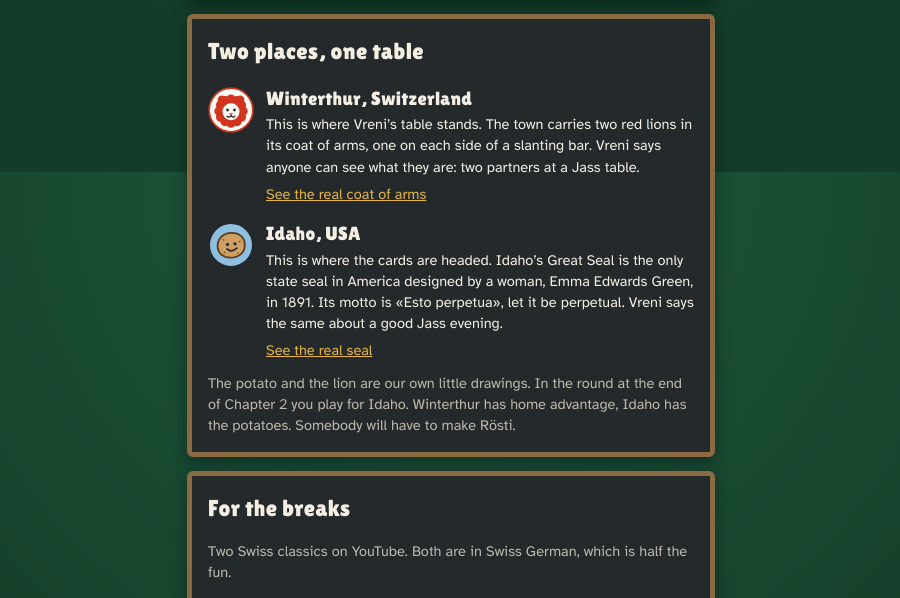
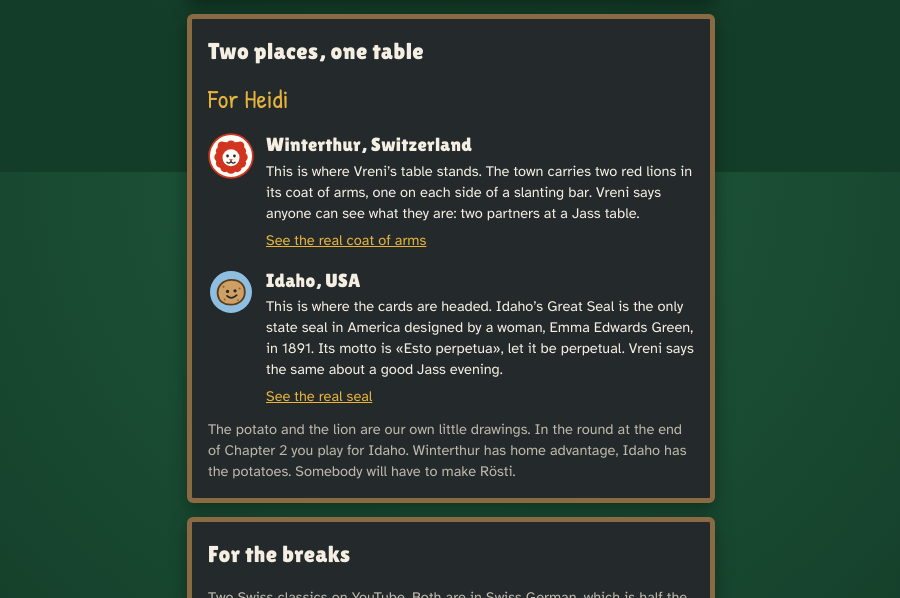
Before and after one commit to christaegger-dot/jass-with-vreni, a plain HTML site: page public/index.html in a window 1280 px wide. Shown: the part 3028-3626 px from the top of the page, without its empty margins (189-1089 px from the left). Drawn offline with Linux system fonts and the light colour scheme.

Commit message:
Start page: dedicate the card about the two places to Heidi
Co-Authored-By: Claude Fable 5.2 <noreply@anthropic.com>
Claude-Session: https://claude.ai/code/session_011SWztjVqwqvoSNxaWi2We7

```diff
--- a/public/index.html
+++ b/public/index.html
@@ -132,6 +132,7 @@ button:focus-visible,a:focus-visible{outline:3px solid var(--gold);outline-offse
 .rscore i{display:block;font-style:normal;font-family:var(--font-body);font-size:11px;letter-spacing:.4px;color:var(--chalk-dim)}
 .badge{width:24px;height:24px;flex:0 0 auto}
 .rn .badge{width:13px;height:13px}
+.dedication{margin:-4px 0 2px;color:var(--gold);font-size:26px;line-height:1.1}
 .places{display:flex;flex-direction:column;gap:14px}
 .place{display:flex;gap:12px;align-items:flex-start}
 .place .badge{width:46px;height:46px;margin-top:2px}
@@ -1246,7 +1247,7 @@ function scoreHTML(score){
     +'<span class="side r" aria-label="Their team, Winterthur: '+score[1]+' points"><span>Winterthur <b>'+score[1]+'</b><i>their team</i></span>'+badgeSVG(1)+'</span></div>';
 }
 function placesHTML(){
-  return '<div class="slate breaks"><h2>Two places, one table</h2><div class="places">'
+  return '<div class="slate breaks"><h2>Two places, one table</h2><p class="chalk dedication">For Heidi</p><div class="places">'
     +'<div class="place">'+badgeSVG(1)+'<div><b>Winterthur, Switzerland</b><p class="small">This is where Vreni’s table stands. The town carries two red lions in its coat of arms, one on each side of a slanting bar. Vreni says anyone can see what they are: two partners at a Jass table.</p><a href="https://heraldry-wiki.com/wiki/Winterthur">See the real coat of arms</a></div></div>'
     +'<div class="place">'+badgeSVG(0)+'<div><b>Idaho, USA</b><p class="small">This is where the cards are headed. Idaho’s Great Seal is the only state seal in America designed by a woman, Emma Edwards Green, in 1891. Its motto is «Esto perpetua», let it be perpetual. Vreni says the same about a good Jass evening.</p><a href="https://sos.idaho.gov/StateSeal/">See the real seal</a></div></div>'
     +'</div><p class="dim small">The potato and the lion are our own little drawings. In the round at the end of Chapter 2 you play for Idaho. Winterthur has home advantage, Idaho has the potatoes. Somebody will have to make Rösti.</p></div>';
```
Also changed, not shown: tests/browser-test.js (+1 -1 lines).
